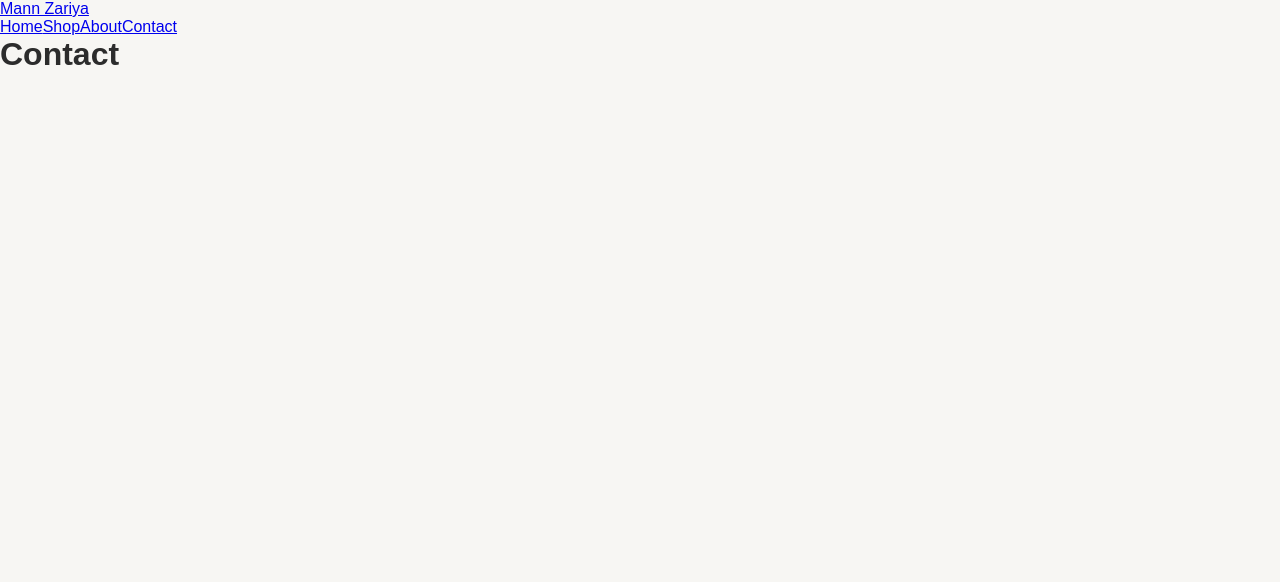
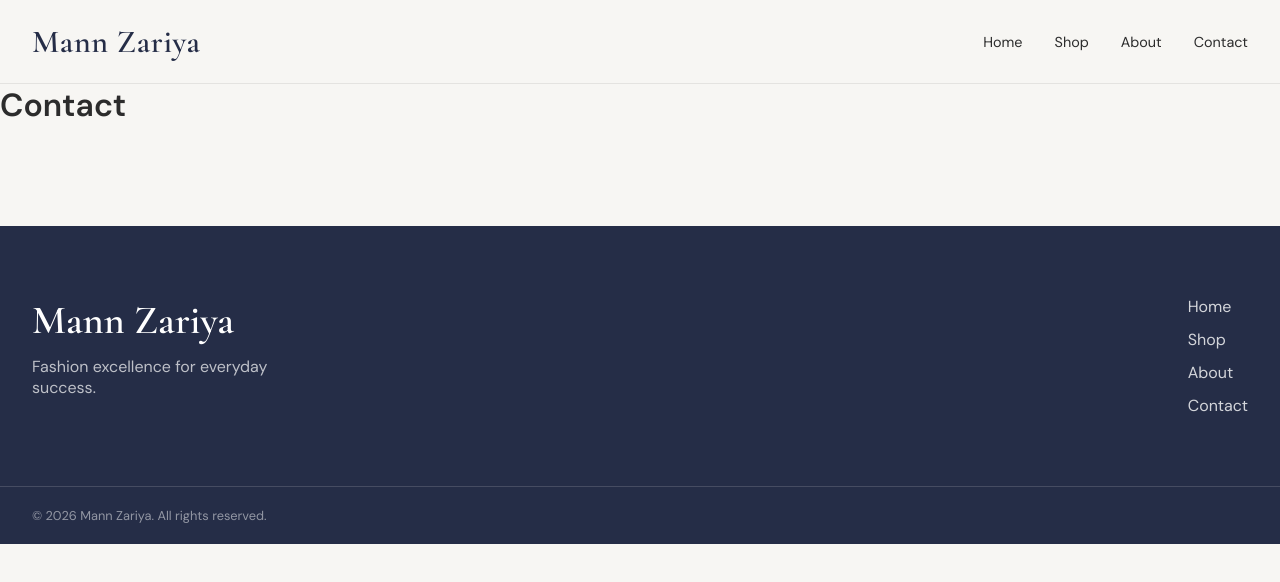
Before and after one commit to ferinsh/mann-zariya, a React app in the folder frontend/: page /contact in a window 1280 px wide. Shown: the top 582 px of the page. Built offline with nearby package versions, Linux system fonts and the light colour scheme; the HTML template or start-up script is replaced by a standard one.

Commit message:
feat: add shared navbar and footer

```diff
--- a/frontend/src/App.jsx
+++ b/frontend/src/App.jsx
@@ -1,6 +1,7 @@
 import { BrowserRouter, Routes, Route } from "react-router-dom";
 
 import Navbar from "./components/Navbar/Navbar";
+import Footer from "./components/Footer/Footer";
 
 import Home from "./pages/Home/Home";
 import Shop from "./pages/Shop/Shop";
@@ -20,6 +21,8 @@ function App() {
         <Route path="/about" element={<About />} />
         <Route path="/contact" element={<Contact />} />
       </Routes>
+
+      <Footer />
     </BrowserRouter>
   );
 }
--- /dev/null
+++ b/frontend/src/components/Footer/Footer.css
@@ -0,0 +1,59 @@
+.footer {
+  margin-top: 100px;
+  background-color: var(--color-primary);
+  color: white;
+}
+
+.footer-container {
+  max-width: var(--container-width);
+  margin: 0 auto;
+  padding: 70px var(--page-padding);
+
+  display: flex;
+  justify-content: space-between;
+  gap: 40px;
+}
+
+.footer h2 {
+  font-family: var(--font-heading);
+  font-size: 2.5rem;
+  font-weight: 600;
+  margin-bottom: 12px;
+}
+
+.footer p {
+  max-width: 300px;
+  color: rgba(255, 255, 255, 0.7);
+}
+
+.footer-links {
+  display: flex;
+  flex-direction: column;
+  gap: 12px;
+}
+
+.footer-links a {
+  color: rgba(255, 255, 255, 0.8);
+}
+
+.footer-links a:hover {
+  color: white;
+}
+
+.footer-bottom {
+  max-width: var(--container-width);
+  margin: 0 auto;
+  padding: 20px var(--page-padding);
+
+  border-top: 1px solid rgba(255, 255, 255, 0.15);
+
+  color: rgba(255, 255, 255, 0.5);
+  font-size: 0.8rem;
+}
+
+@media (max-width: 768px) {
+  .footer-container {
+    flex-direction: column;
+    padding: 50px var(--page-padding);
+  }
+}
--- /dev/null
+++ b/frontend/src/components/Footer/Footer.jsx
@@ -0,0 +1,31 @@
+import { Link } from "react-router-dom";
+import "./Footer.css";
+
+function Footer() {
+  return (
+    <footer className="footer">
+      <div className="footer-container">
+        <div>
+          <h2>Mann Zariya</h2>
+
+          <p>
+            Fashion excellence for everyday success.
+          </p>
+        </div>
+
+        <div className="footer-links">
+          <Link to="/">Home</Link>
+          <Link to="/shop">Shop</Link>
+          <Link to="/about">About</Link>
+          <Link to="/contact">Contact</Link>
+        </div>
+      </div>
+
+      <div className="footer-bottom">
+        © {new Date().getFullYear()} Mann Zariya. All rights reserved.
+      </div>
+    </footer>
+  );
+}
+
+export default Footer;
--- /dev/null
+++ b/frontend/src/components/Navbar/Navbar.css
@@ -0,0 +1,57 @@
+.navbar {
+  width: 100%;
+  background-color: var(--color-background);
+  border-bottom: 1px solid rgba(0, 0, 0, 0.08);
+}
+
+.navbar-container {
+  max-width: var(--container-width);
+  margin: 0 auto;
+  padding: 22px var(--page-padding);
+
+  display: flex;
+  align-items: center;
+  justify-content: space-between;
+}
+
+.navbar-logo {
+  font-family: var(--font-heading);
+  font-size: 2rem;
+  font-weight: 600;
+  color: var(--color-primary);
+  letter-spacing: 0.02em;
+}
+
+.navbar-links {
+  display: flex;
+  align-items: center;
+  gap: 32px;
+}
+
+.navbar-links a {
+  font-size: 0.9rem;
+  color: var(--color-text);
+  transition: opacity 0.2s ease;
+}
+
+.navbar-links a:hover {
+  opacity: 0.6;
+}
+
+@media (max-width: 768px) {
+  .navbar-container {
+    padding: 18px var(--page-padding);
+  }
+
+  .navbar-logo {
+    font-size: 1.7rem;
+  }
+
+  .navbar-links {
+    gap: 16px;
+  }
+
+  .navbar-links a {
+    font-size: 0.8rem;
+  }
+}
--- a/frontend/src/components/Navbar/Navbar.jsx
+++ b/frontend/src/components/Navbar/Navbar.jsx
@@ -1,12 +1,15 @@
 import { Link } from "react-router-dom";
+import "./Navbar.css";
 
 function Navbar() {
   return (
-    <header>
-      <nav>
-        <Link to="/">Mann Zariya</Link>
+    <header className="navbar">
+      <nav className="navbar-container">
+        <Link to="/" className="navbar-logo">
+          Mann Zariya
+        </Link>
 
-        <div>
+        <div className="navbar-links">
           <Link to="/">Home</Link>
           <Link to="/shop">Shop</Link>
           <Link to="/about">About</Link>
--- a/frontend/src/index.css
+++ b/frontend/src/index.css
@@ -1,3 +1,22 @@
+@import url("https://fonts.googleapis.com/css2?family=Cormorant+Garamond:wght@400;500;600;700&family=DM+Sans:wght@400;500;600&display=swap");
+
+:root {
+  --color-background: #f7f6f3;
+  --color-surface: #ffffff;
+
+  --color-primary: #252d47;
+  --color-text: #2c2c2c;
+  --color-muted: #777777;
+
+  --color-accent: #b8b8e8;
+
+  --font-body: "DM Sans", sans-serif;
+  --font-heading: "Cormorant Garamond", serif;
+
+  --container-width: 1280px;
+  --page-padding: 32px;
+}
+
 * {
   box-sizing: border-box;
   margin: 0;
@@ -9,14 +28,29 @@ html {
 }
 
 body {
-  margin: 0;
   min-width: 320px;
-  background-color: #f7f6f3;
-  color: #2c2c2c;
-  font-family: Arial, Helvetica, sans-serif;
+  background-color: var(--color-background);
+  color: var(--color-text);
+  font-family: var(--font-body);
+}
+
+a {
+  color: inherit;
+  text-decoration: none;
 }
 
 button,
 input {
   font: inherit;
 }
+
+img {
+  display: block;
+  max-width: 100%;
+}
+
+@media (max-width: 768px) {
+  :root {
+    --page-padding: 20px;
+  }
+}
```
